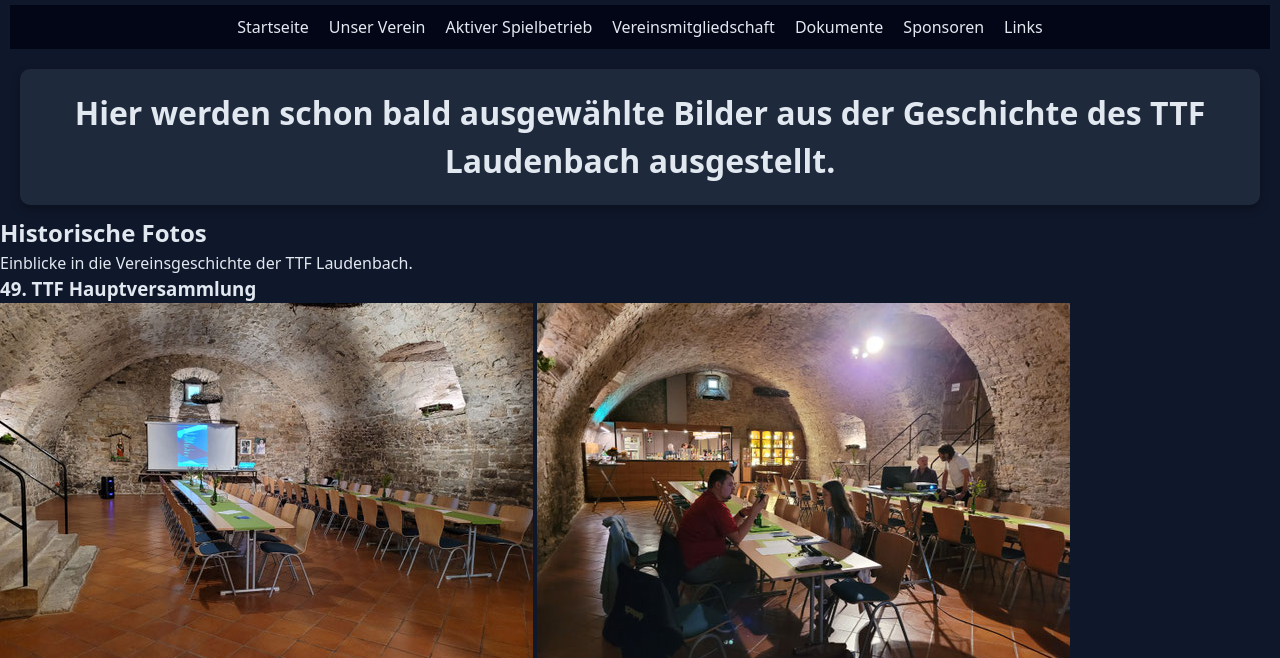
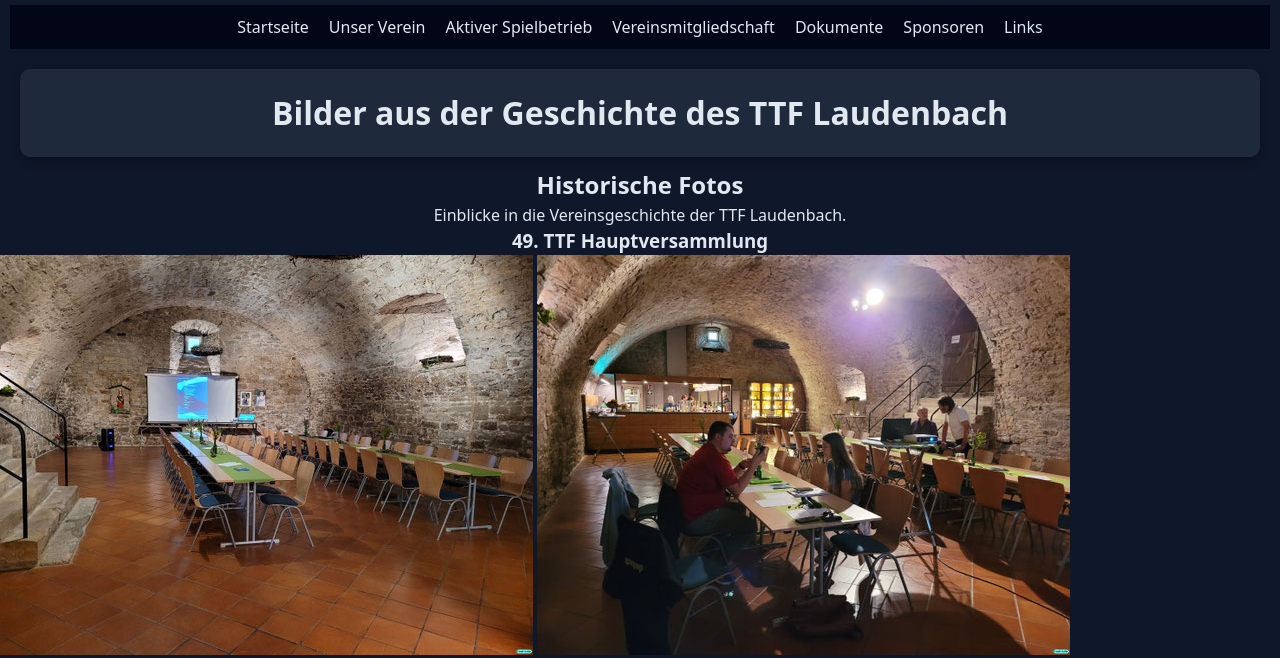
Before and after one commit to hmiku9457-pixel/TTF-Laudenbach, a plain HTML site: page pages/dokumente/historischeFotos.html in a window 1280 px wide. Shown: the part 97-755 px from the top of the page. Drawn offline with Linux system fonts and the light colour scheme.

Commit message:
Update historischeFotos.html

```diff
--- a/pages/dokumente/historischeFotos.html
+++ b/pages/dokumente/historischeFotos.html
@@ -14,18 +14,18 @@
 
 		<div class="grid">
 			<div class="box full-width">
-				<h1 class="u-text-center">Hier werden schon bald ausgewählte Bilder aus der Geschichte des TTF Laudenbach ausgestellt.</h1>
+				<h1 class="u-text-center">Bilder aus der Geschichte des TTF Laudenbach</h1>
 			</div>
 		</div>
 
 		<main class="content">
-		  <h2>Historische Fotos</h2>
-		  <p>
+		  <h2 class="u-text-center">Historische Fotos</h2>
+		  <p class="u-text-center">
 		    Einblicke in die Vereinsgeschichte der TTF Laudenbach.
 		  </p>
 
 		  <section class="history-event">
-		    <h3>49. TTF Hauptversammlung</h3>
+		    <h3 class="u-text-center">49. TTF Hauptversammlung</h3>
 
 		    <div class="masonry-gallery">
 		      <img src="/TTF-Laudenbach/assets/images/49. TTF Hauptversammlung/49TTFHauptVersammlung1.jpg" alt="Bild 1">
@@ -48,7 +48,7 @@
 		  </section>
 
 		  <section class="history-event">
-		    <h3>Generelle Bilder</h3>
+		    <h3 class="u-text-center">Generelle Bilder</h3>
 
 		    <div class="masonry-gallery">
 		      <img src="/TTF-Laudenbach/assets/images/LustAufTischtennis.png" alt="Lust auf Tischtennis?">
```
